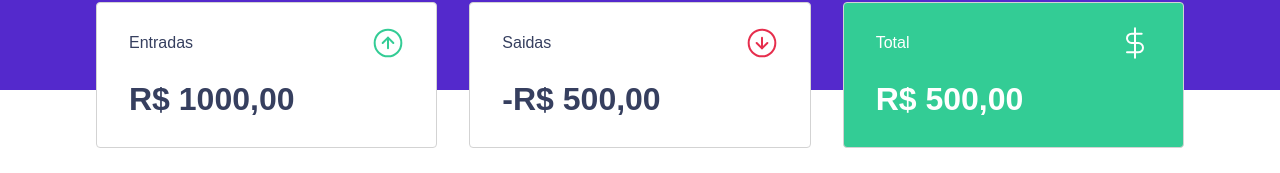
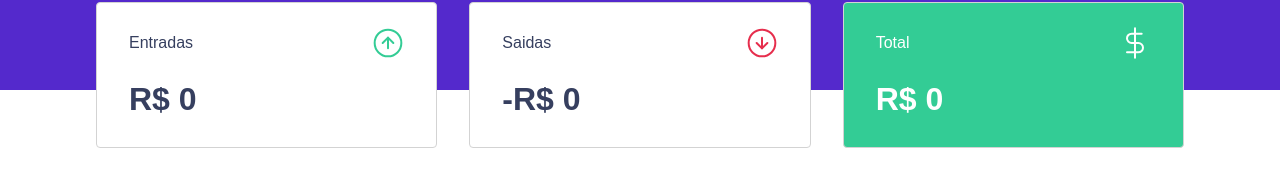
Before and after one commit to misael28/dbmoney, a React (Create React App) app: page / in a window 1280 px wide. Shown: the part 182-355 px from the top of the page. Built offline with nearby package versions, Linux system fonts and the light colour scheme; no server answers; what miragejs would draw is missing.

Commit message:
feat: use reduce at summary

```diff
--- a/src/components/Summary/index.tsx
+++ b/src/components/Summary/index.tsx
@@ -6,8 +6,25 @@ import totalImg from "../../assets/total.svg";
 import { TransactionsContext } from "../../TransactionsContext";
 
 export function Summary() {
-  const transactions = useContext(TransactionsContext);
-  console.log(transactions);
+  const { transactions } = useContext(TransactionsContext);
+
+  const summary = transactions.reduce(
+    (acc, transactions) => {
+      if (transactions.type === "deposit") {
+        acc.deposits += transactions.amount;
+      } else {
+        acc.withdraws += transactions.amount;
+      }
+
+      acc.total = acc.deposits - acc.withdraws;
+      return acc;
+    },
+    {
+      deposits: 0,
+      withdraws: 0,
+      total: 0,
+    }
+  );
   return (
     <Container>
       <div>
@@ -15,21 +32,21 @@ export function Summary() {
           <p>Entradas</p>
           <img src={incomeImg} alt="" />
         </header>
-        <strong>R$ 1000,00</strong>
+        <strong>R$ {summary.deposits}</strong>
       </div>
       <div>
         <header>
           <p>Saidas</p>
           <img src={outcomeImg} alt="" />
         </header>
-        <strong>-R$ 500,00</strong>
+        <strong>-R$ {summary.withdraws}</strong>
       </div>
       <div className="totalBackground">
         <header>
           <p>Total</p>
           <img src={totalImg} alt="" />
         </header>
-        <strong>R$ 500,00</strong>
+        <strong>R$ {summary.total}</strong>
       </div>
     </Container>
   );
```
